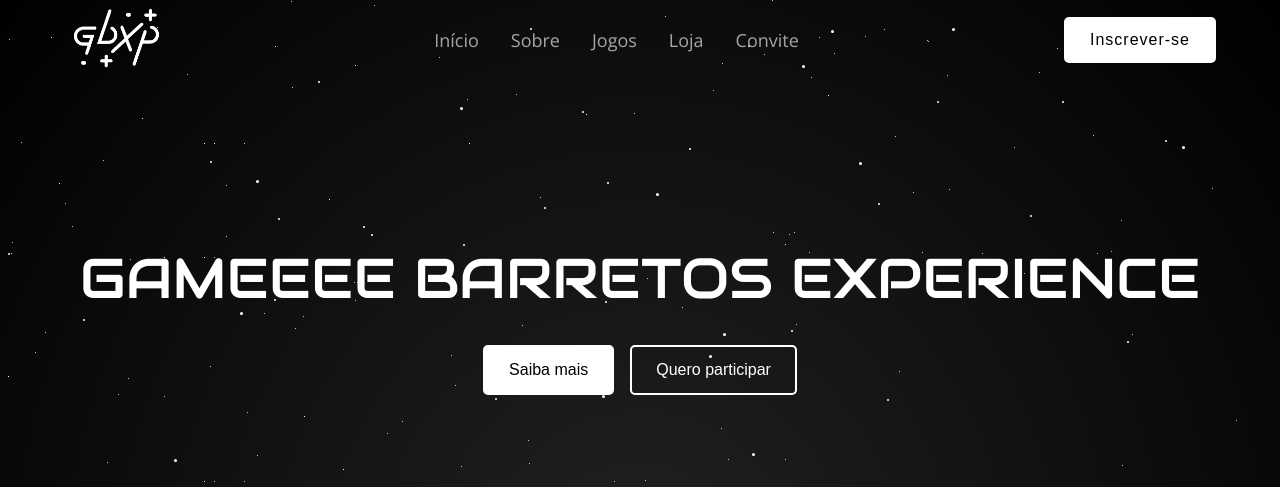
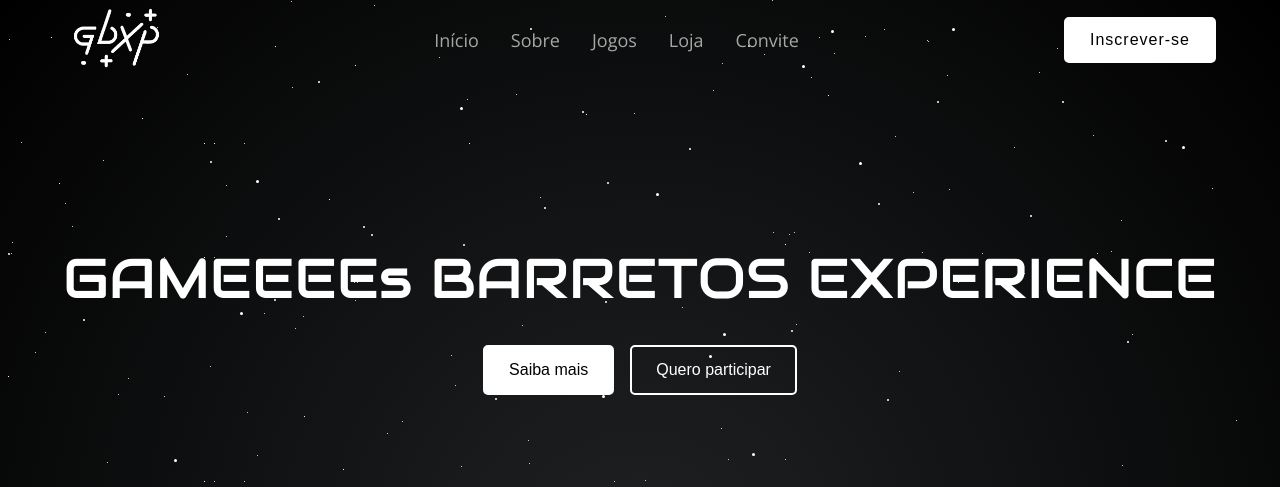
Before and after one commit to LeandroGiovani/GBXP, a Flask app: page / in a window 1280 px wide. Shown: the top 487 px of the page. Run offline with Flask 3, Linux system fonts and the light colour scheme; data that the repository does not hold is empty; some libraries are stand-ins or nearby versions.

Commit message:
Testando2

```diff
--- a/templates/index.html
+++ b/templates/index.html
@@ -11,7 +11,7 @@
             <section id="sec-index">
                 <section class="sec-inicio" id="inicio">
                     <div class="div-inicio" id="div-inicio">
-                        <h1 class="tx-titulo">GAMEEEE BARRETOS EXPERIENCE</h1>
+                        <h1 class="tx-titulo">GAMEEEEs BARRETOS EXPERIENCE</h1>
                         <div class="btns-inicio">
                             <a href="/"><button class="btn-saiba">Saiba mais</button></a>
                             <a href="/"><button class="btn-cadastro2">Quero participar</button></a>
```
